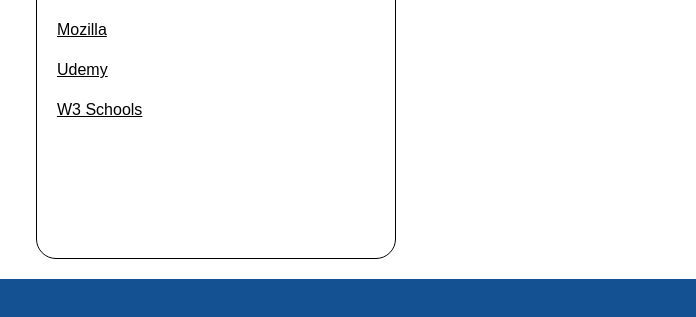
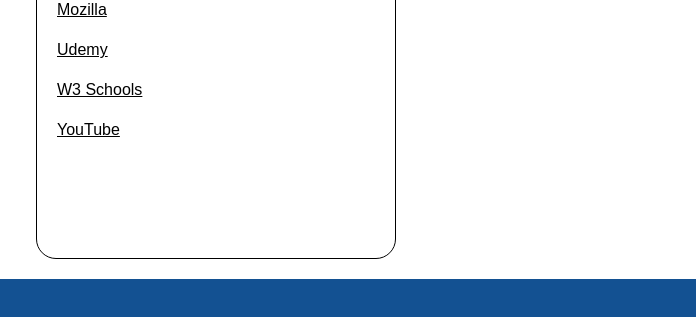
Before and after one commit to emilytuttle/wdd131, a plain HTML site: page index.html in a window 1280 px wide. Shown: the part 308-625 px from the top of the page, 584-1280 px from the left. Drawn offline with Linux system fonts and the light colour scheme.

Commit message:
link added

```diff
--- a/index.html
+++ b/index.html
@@ -45,6 +45,8 @@
                 <a href="https://developer.mozilla.org/en-US/" target="_blank">Mozilla</a>
                 <a href="https://www.udemy.com" target="_blank">Udemy</a>
                 <a href="https://www.w3schools.com" target="_blank">W3 Schools</a>
+                <a href="https://www.youtube.com/?themeRefresh=1" target="_blank">YouTube</a>
+
             </div>
         </section>
     </main>
```
